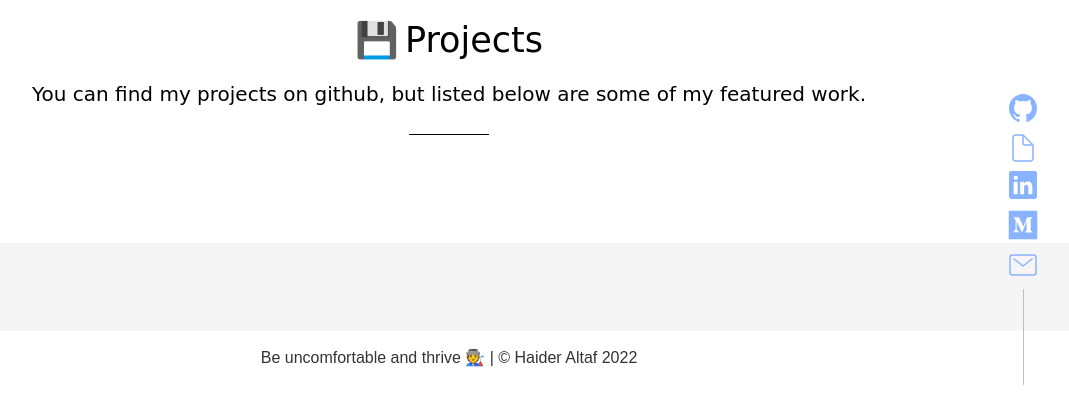
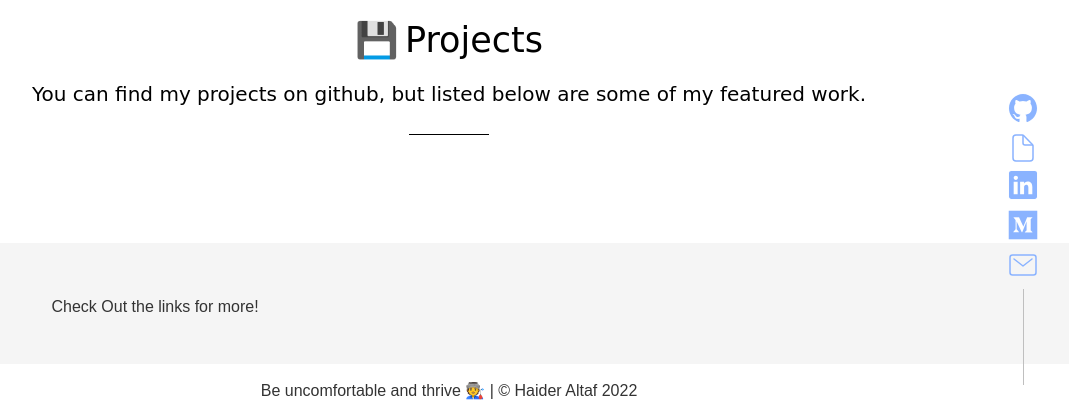
Before and after one commit to haltaf000/Personal_Website, a Django app: template website/templates/website/portfolio.html in a window 1280 px wide. Shown: the part 405-822 px from the top of the page, without its empty margins (191-1260 px from the left). Before the commit the page ends 790 px from the top, so only its background shows below. Run offline with Django 4.2, Linux system fonts and the light colour scheme; the template is opened without the code that fills it, so the values that code supplies are empty; some libraries are stand-ins or nearby versions.

Commit message:
update p statement

```diff
--- a/website/templates/website/portfolio.html
+++ b/website/templates/website/portfolio.html
@@ -47,7 +47,7 @@
 
         {% endfor %}
 
-
+        <p>Check Out the links for more!</p>
 </section>
 
 {% endblock %}
```
